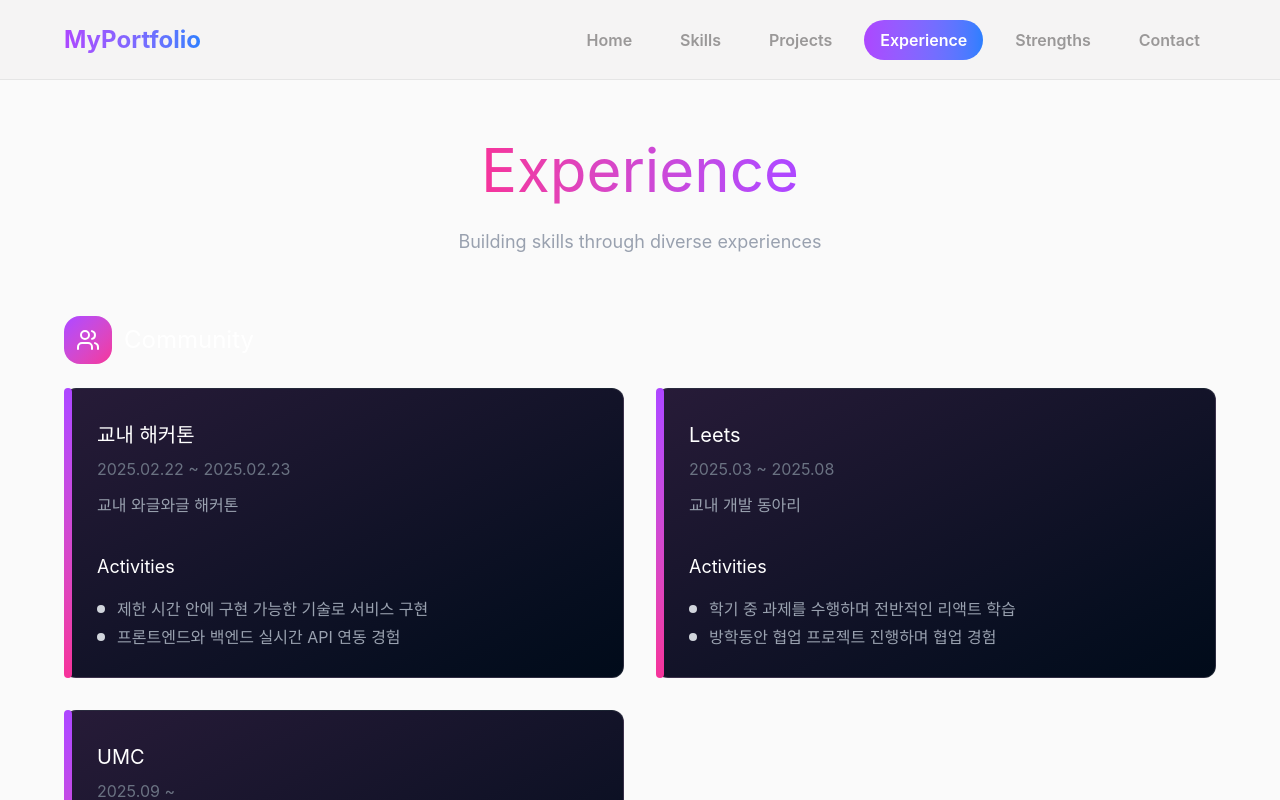
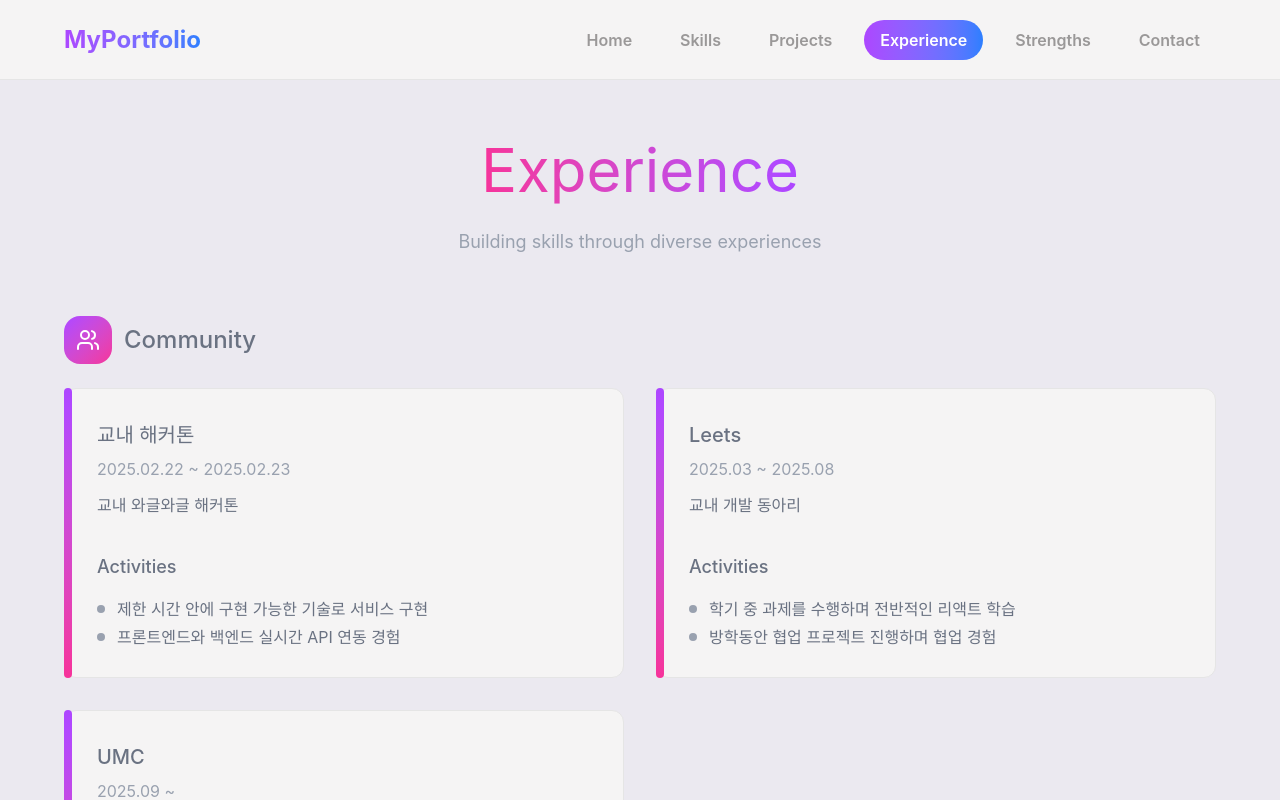
Before and after one commit to JeongCW0522/Portfolio, a React (Vite) app: page /experience in a window 1280 px wide. Built offline with nearby package versions, Linux system fonts and the light colour scheme.

Commit message:
chore: 배경 색상 변경

```diff
--- a/src/App.jsx
+++ b/src/App.jsx
@@ -13,7 +13,7 @@ export default function App() {
     <BrowserRouter>
       <Header />
 
-      <div className="bg-[#fafafa] min-h-screen">
+      <div className="bg-[#ebe9f0] min-h-screen">
         <Routes>
           <Route path="/" element={<Home />} />
           <Route path="/techStack" element={<TechStack />} />
--- a/src/components/Experience.jsx
+++ b/src/components/Experience.jsx
@@ -22,7 +22,7 @@ const Experience = () => {
           <div className="bg-linear-to-br from-purple-500 to-pink-500 rounded-2xl p-3 text-white">
             <Users />
           </div>
-          <h2 className="text-white text-2xl">Community</h2>
+          <h2 className="text-gray-500 font-medium text-2xl">Community</h2>
         </div>
         <div className="grid grid-cols-1 md:grid-cols-2 gap-8">
           <ExperienceCommunuty />
@@ -34,7 +34,7 @@ const Experience = () => {
           <div className="bg-linear-to-br from-orange-400 to-orange-600 rounded-2xl p-3 text-white">
             <Award />
           </div>
-          <h2 className="text-white text-2xl">Awards</h2>
+          <h2 className="text-gray-500 font-medium text-2xl">Awards</h2>
         </div>
         <div className="grid grid-cols-1 md:grid-cols-2 gap-8">
           <ExperienceAward />
--- a/src/components/Experience/ExperienceCard.jsx
+++ b/src/components/Experience/ExperienceCard.jsx
@@ -2,28 +2,26 @@ import clsx from "clsx";
 
 const ExperienceCard = ({ title, date, desc, Achieve1, Achieve2, color }) => {
   return (
-    <div>
-      <div className="flex relative transition-all duration-300 hover:-translate-y-1 hover:scale-103">
+    <div className="flex relative transition-all duration-300 hover:-translate-y-1 hover:scale-103 rounded-xl">
       <div
         className={clsx(
           "absolute left-0 top-1/2 -translate-y-1/2 w-2 h-full bg-linear-to-b rounded-full",
           color
         )}
       />
-        <div className="w-full max-w-xl p-8 rounded-xl border border-white/10 bg-linear-to-br from-[#271b38] to-[rgb(1,11,26)] space-y-3 hover:border-white/20 transision">
-          <h3 className="text-white text-xl">{title}</h3>
-          <p className="text-gray-500">{date}</p>
-          <p className="text-gray-400 my-5 mb-10">{desc}</p>
-          <h3 className="text-white text-lg mb-5">Activities</h3>
+      <div className="w-full max-w-xl p-8 rounded-xl border border-border bg-bgColor space-y-3 transision">
+        <h3 className="text-gray-500 font-medium text-xl">{title}</h3>
+        <p className="text-gray-400">{date}</p>
+        <p className="text-gray-500 my-5 mb-10">{desc}</p>
+        <h3 className="text-gray-500 font-medium text-lg mb-5">Activities</h3>
 
         <div className="flex items-center gap-3">
-            <div className="w-2 h-2 bg-gray-300 rounded-full" />
-            <p className="text-gray-400">{Achieve1}</p>
+          <div className="w-2 h-2 bg-gray-400 rounded-full" />
+          <p className="text-gray-500">{Achieve1}</p>
         </div>
         <div className="flex items-center gap-3">
-            <div className="w-2 h-2 bg-gray-300 rounded-full" />
-            <p className="text-gray-400">{Achieve2}</p>
-          </div>
+          <div className="w-2 h-2 bg-gray-400 rounded-full" />
+          <p className="text-gray-500">{Achieve2}</p>
         </div>
       </div>
     </div>
--- a/src/components/Home.jsx
+++ b/src/components/Home.jsx
@@ -12,9 +12,9 @@ const Home = () => {
       initial={{ opacity: 0, y: 20 }}
       animate={{ opacity: 1, y: 0 }}
       transition={{ duration: 0.4, ease: "easeOut" }}
-      className="flex justify-center items-center p-15"
+      className="flex justify-center items-center p-5 sm:p-15"
     >
-      <div className="w-full max-w-6xl p-10 bg-bgColor border border-border rounded-3xl">
+      <div className="w-full max-w-6xl p-5 sm:p-10 bg-bgColor border border-border rounded-3xl">
         <ProfileCard />
 
         <div className="grid grid-cols-1 md:grid-cols-2 gap-8 mt-15">
--- a/src/components/Project/ProjectCard.jsx
+++ b/src/components/Project/ProjectCard.jsx
@@ -15,7 +15,7 @@ const ProjectCard = ({ item }) => {
   return (
     <div
       className={clsx(
-        "w-full max-w-6xl p-10 bg-linear-to-r border border-[#272727] rounded-3xl overflow-hidden",
+        "w-full max-w-6xl p-10 bg-linear-to-r border border-border rounded-3xl overflow-hidden",
         item.bgColor
       )}
     >
@@ -30,7 +30,7 @@ const ProjectCard = ({ item }) => {
             transition={{ duration: 0.4, ease: "easeInOut" }}
             className="overflow-hidden mt-10 -mb-10 -mx-10"
           >
-            <div className="p-10 rounded-b-2xl bg-linear-to-br from-[#271b38] to-[rgb(1,11,26)] border border-white/10">
+            <div className="p-10 rounded-b-2xl bg-linear-to-br from-[#4c3769] to-[rgb(5,37,85)]">
               <ProjectFeatures item={item} />
               <ProjectTechStack item={item} />
               <ProjectMotivation item={item} />
--- a/src/data/experience.js
+++ b/src/data/experience.js
@@ -29,7 +29,7 @@ export const experienceAwardList = [
   {
     title: "Leets 프로젝트 대상",
     date: "2025.08",
-    desc: "방학동안 진행한 Letts 최종 프로젝트 대상",
+    desc: "방학동안 진행한 Leets 최종 프로젝트 대상",
     Achieve1: "모든 기능을 구현하여 완성도 있는 프로젝트 마무리",
     Achieve2: "마지막까지 QA 진행하며 오류 수정",
     color: "from-orange-400 to-orange-600",
```
Lines whose indentation alone changed are shown as unchanged.
